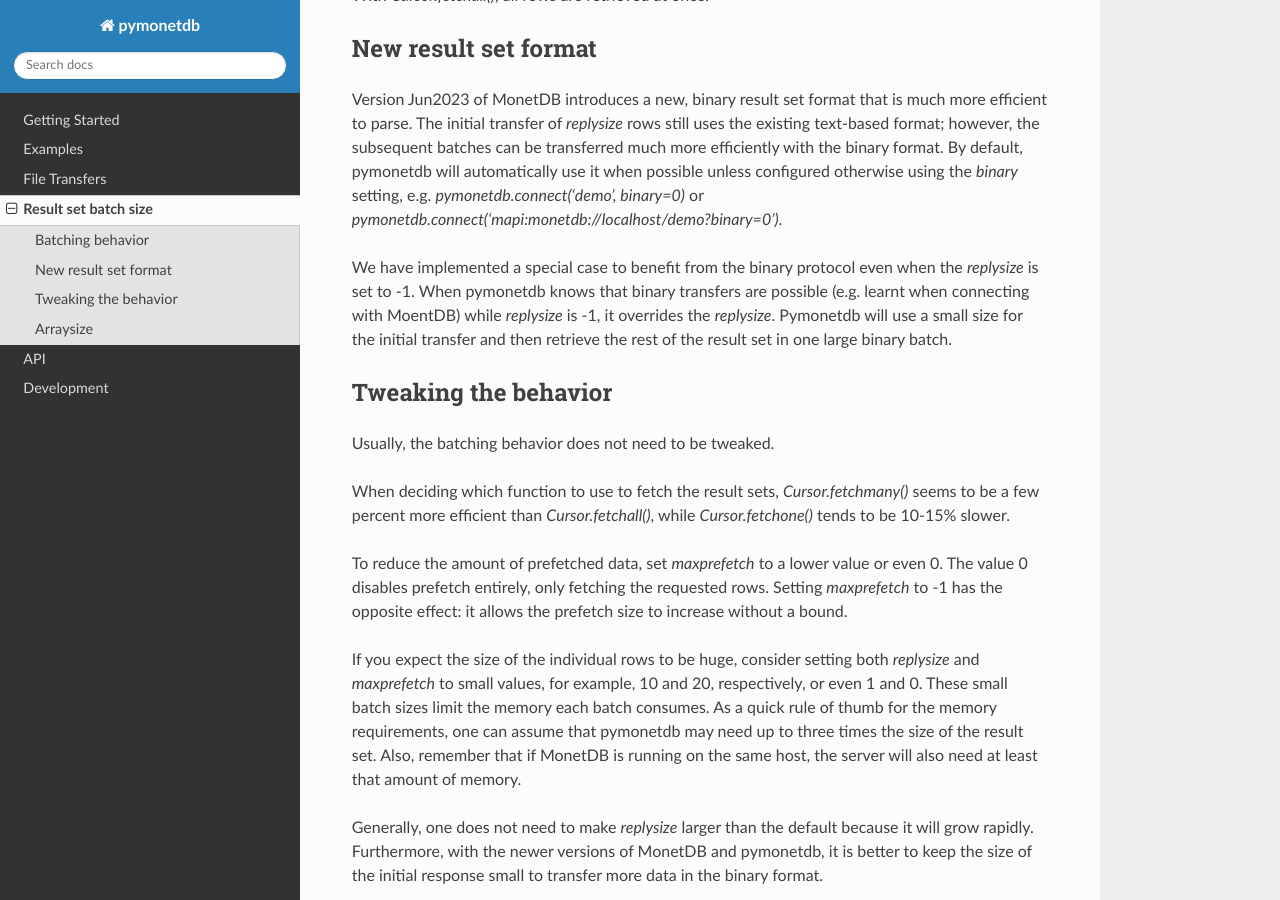
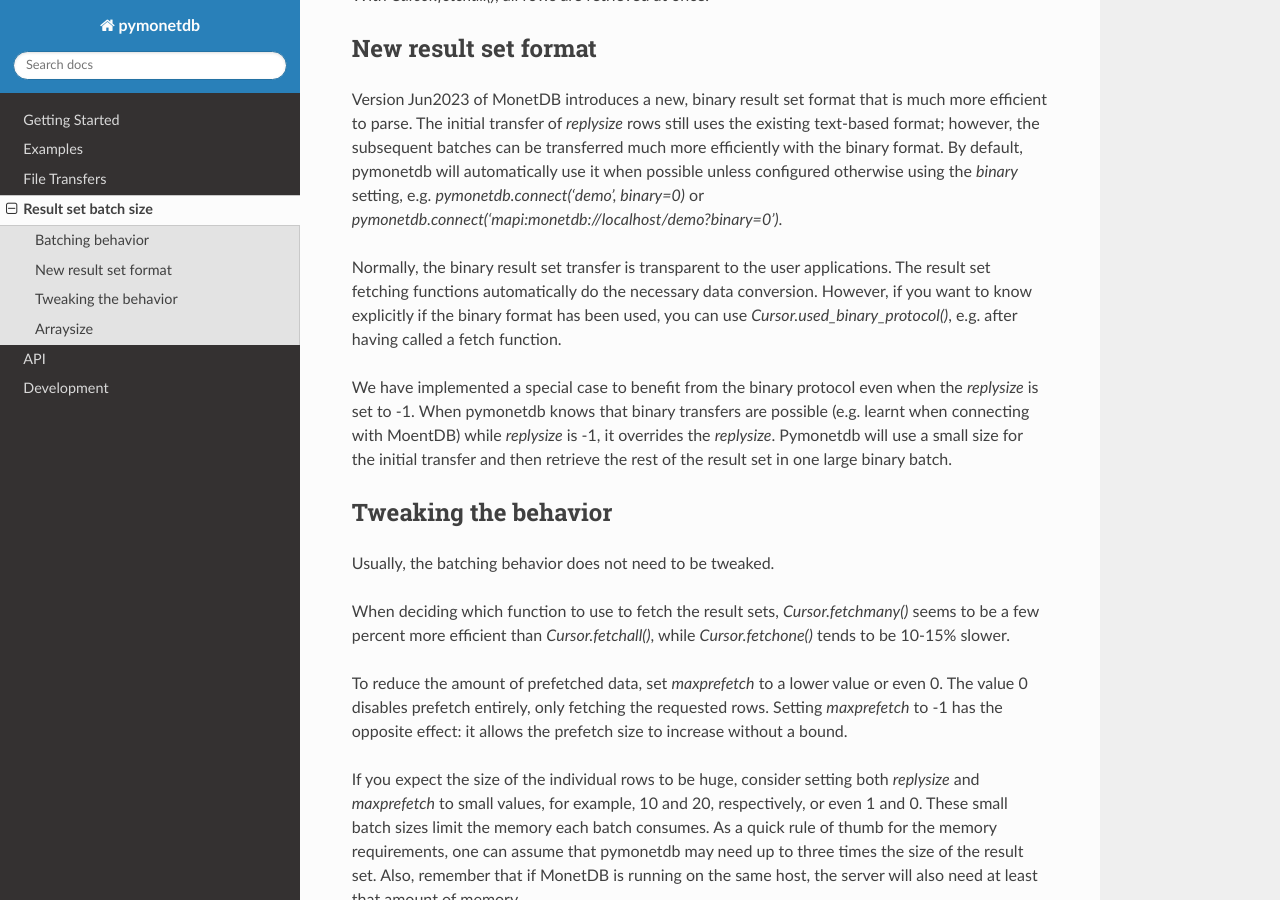
Before and after one commit to MonetDB/pymonetdb, a Sphinx documentation site: the page built from doc/batchsize.rst, in a window 1280 px wide and 900 px high, scrolled down 1061 px. Built offline with Sphinx 7.4.7 and the Read the Docs theme 2.0.0, drawn with Linux system fonts in a browser that asks for light colours; the version number could not be read and is left out.

Commit message:
mention Cursor.used_binary_protocol()

```diff
--- a/doc/batchsize.rst
+++ b/doc/batchsize.rst
@@ -63,6 +63,12 @@ possible unless configured otherwise using the `binary` setting, e.g.
 `pymonetdb.connect('demo', binary=0)` or
 `pymonetdb.connect('mapi:monetdb://localhost/demo?binary=0')`.
 
+Normally, the binary result set transfer is transparent to the user
+applications. The result set fetching functions automatically do the necessary
+data conversion.  However, if you want to know explicitly if the binary format
+has been used, you can use `Cursor.used_binary_protocol()`, e.g. after having
+called a fetch function.
+
 We have implemented a special case to benefit from the binary protocol even
 when the `replysize` is set to -1. When pymonetdb knows that binary transfers
 are possible (e.g. learnt when connecting with MoentDB) while `replysize` is
```
